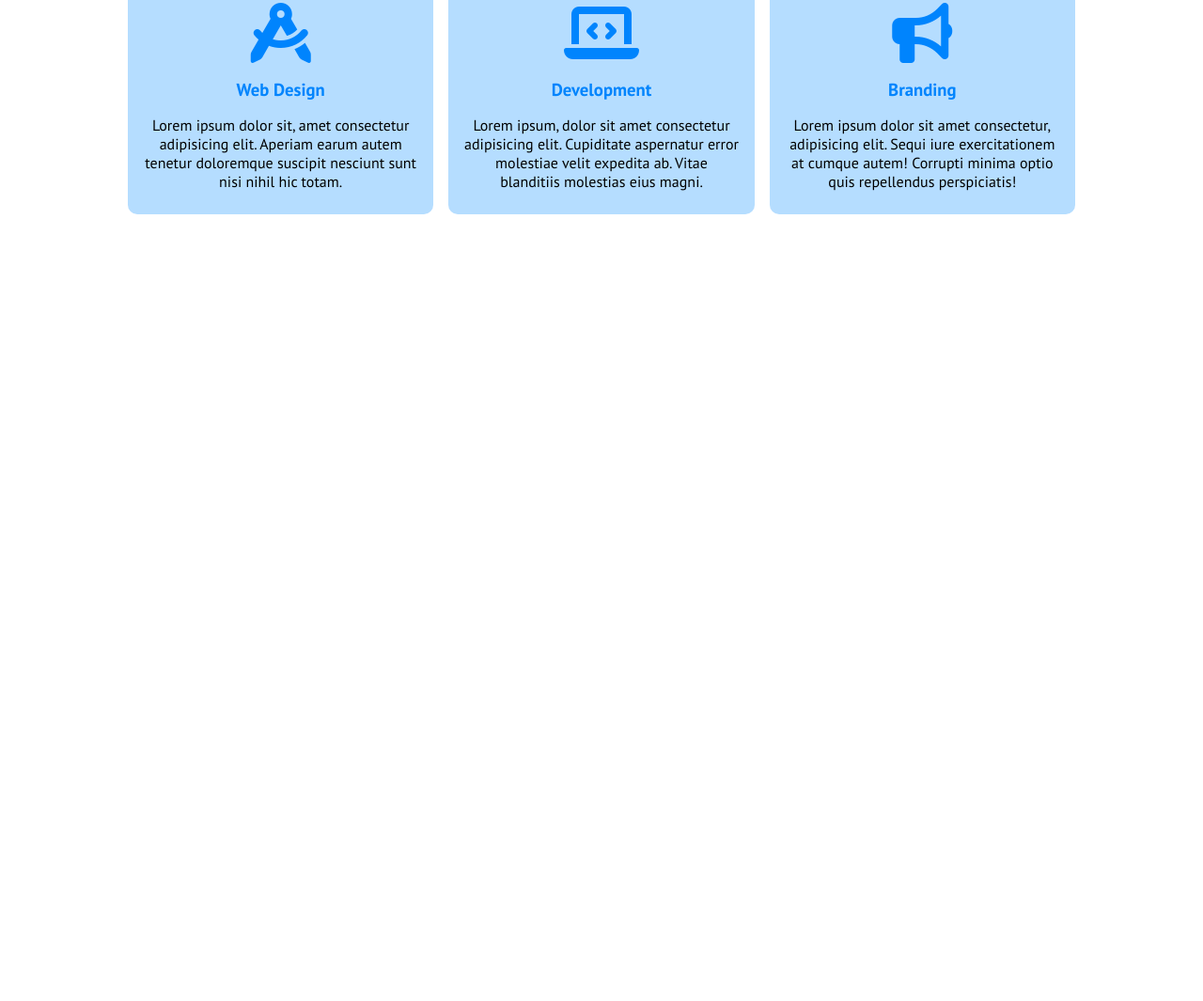
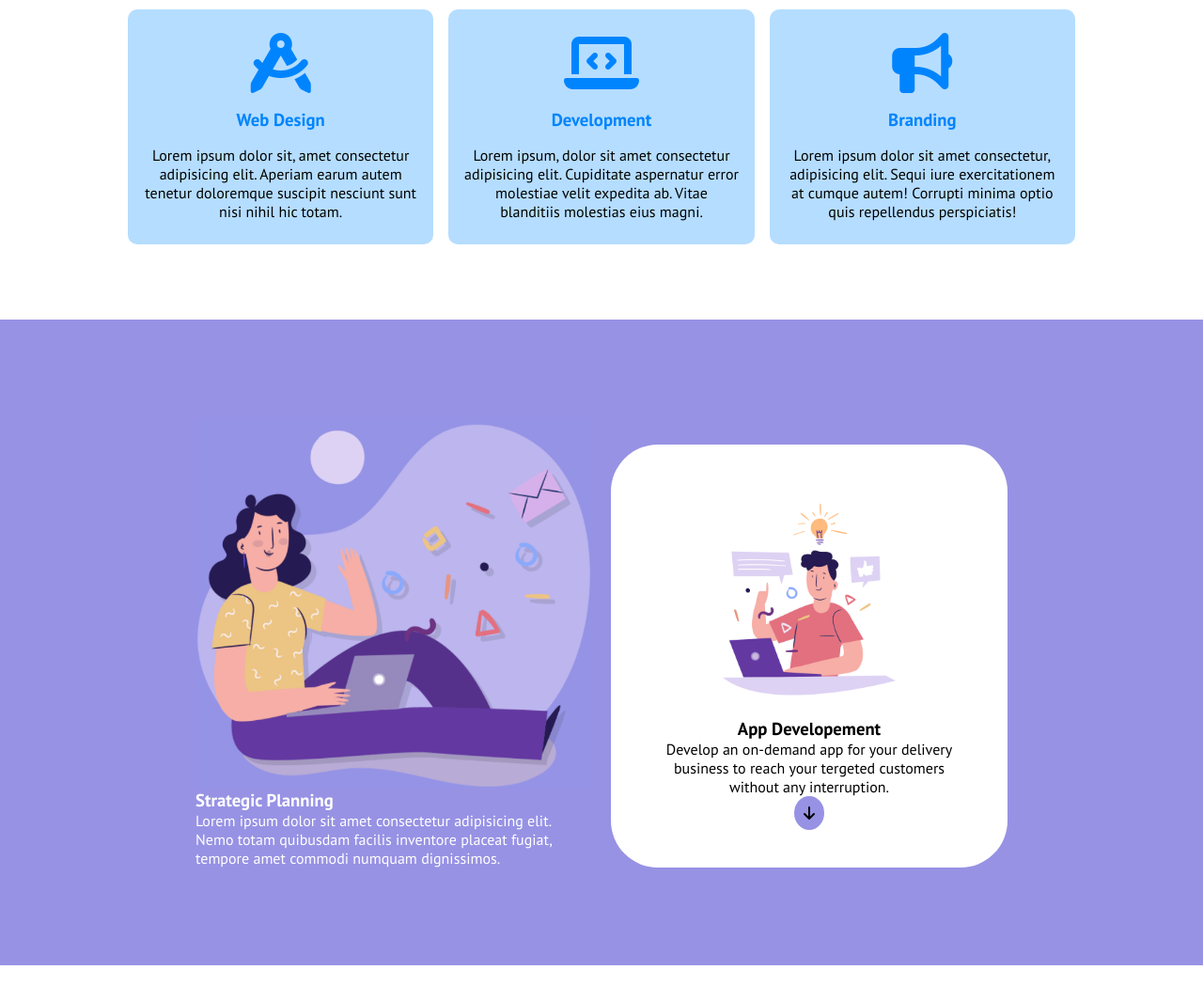
Before and after one commit to lorenzocutrera/htmlcss-responsive-layout, a plain HTML site: page index.html in a window 1280 px wide. Shown: the part 399-1464 px from the top of the page at 94% size. Before the commit the page ends 995 px from the top, so only its background shows below. Drawn offline with Linux system fonts and the light colour scheme.

Commit message:
add second section

```diff
--- a/index.html
+++ b/index.html
@@ -50,8 +50,9 @@
                     <div class="col-8 col-info">
                         <div class="info">
                             <h3>Get a demo application</h3>
-                            <p>Lorem ipsum dolor sit amet, consectetur adipisicing elit. Quibusdam, accusantium tenetur? Perspiciatis sapiente adipisci minus doloribus quasi incidunt illum eius.</p>
-                            <a class="apple" href="#"><i class="fa-brands fa-apple"></i> A p p  S t o r e</a>
+                            <p>Lorem ipsum dolor sit amet, consectetur adipisicing elit. Quibusdam, accusantium tenetur?
+                                Perspiciatis sapiente adipisci minus doloribus quasi incidunt illum eius.</p>
+                            <a class="apple" href="#"><i class="fa-brands fa-apple"></i> App Store</a>
                         </div>
                         <div class="img">
                             <img src="./style/img/phone.png" alt="">
@@ -61,30 +62,59 @@
                     <div class="col-4 service">
                         <i class="fa-solid fa-file-code"></i>
                         <h3>Clean Code</h3>
-                        <p>Lorem ipsum dolor sit amet consectetur adipisicing elit. Ut voluptatum excepturi eveniet non quasi magni explicabo expedita maiores vel vitae?</p>
+                        <p>Lorem ipsum dolor sit amet consectetur adipisicing elit. Ut voluptatum excepturi eveniet non
+                            quasi magni explicabo expedita maiores vel vitae?</p>
                     </div>
                     <div class="col-4 service">
                         <i class="fa-solid fa-compass-drafting"></i>
                         <h3>Web Design</h3>
-                        <p>Lorem ipsum dolor sit, amet consectetur adipisicing elit. Aperiam earum autem tenetur doloremque suscipit nesciunt sunt nisi nihil hic totam.</p>
+                        <p>Lorem ipsum dolor sit, amet consectetur adipisicing elit. Aperiam earum autem tenetur
+                            doloremque suscipit nesciunt sunt nisi nihil hic totam.</p>
                     </div>
                     <div class="col-4 service">
                         <i class="fa-solid fa-laptop-code"></i>
                         <h3>Development</h3>
-                        <p>Lorem ipsum, dolor sit amet consectetur adipisicing elit. Cupiditate aspernatur error molestiae velit expedita ab. Vitae blanditiis molestias eius magni.</p>
+                        <p>Lorem ipsum, dolor sit amet consectetur adipisicing elit. Cupiditate aspernatur error
+                            molestiae velit expedita ab. Vitae blanditiis molestias eius magni.</p>
                     </div>
                     <div class="col-4 service">
                         <i class="fa-solid fa-bullhorn"></i>
                         <h3>Branding</h3>
-                        <p>Lorem ipsum dolor sit amet consectetur, adipisicing elit. Sequi iure exercitationem at cumque autem! Corrupti minima optio quis repellendus perspiciatis!</p>
+                        <p>Lorem ipsum dolor sit amet consectetur, adipisicing elit. Sequi iure exercitationem at cumque
+                            autem! Corrupti minima optio quis repellendus perspiciatis!</p>
                     </div>
                 </div>
             </div>
 
         </section>
 
-        <section></section>
-        <section></section>
+        <section class="violetuno">
+            <div class="container">
+                <div class="row">
+                    <div class="strategic">
+                        <img src="./style/img/planning1.png" alt="">
+                        <h3>Strategic Planning</h3>
+                        <p>Lorem ipsum dolor sit amet consectetur adipisicing elit. Nemo totam quibusdam facilis
+                            inventore placeat fugiat, tempore amet commodi numquam dignissimos.</p>
+                    </div>
+                    <div class="develop-card">
+                        <div class="develop">
+                            <img src="./style/img/planning2.png" alt="">
+                            <h3>App Developement</h3>
+                            <p>Develop an on-demand app for your delivery business to reach your tergeted customers
+                                without any interruption.
+                            </p>
+                            <i class="fa-solid fa-arrow-down"></i>
+                        </div>
+                    </div>
+                </div>
+            </div>
+
+        </section>
+
+        <section class="white">
+            <div class="container"></div>
+        </section>
         <section></section>
         <section></section>
         <section></section>
--- a/style/style.css
+++ b/style/style.css
@@ -31,8 +31,11 @@ body{
 }
 
 section{
-    padding: 2rem 0
-    ;
+    padding: 4rem 0;
+}
+
+.violetuno{
+    background-color: var(--rsp-primary);
 }
 
 /* header */
@@ -97,9 +100,8 @@ nav a {
     width: 50%;
     height: 100%;
 }
-h3{
 
-}
+
 .apple{
     text-decoration: none;
     color: white;
@@ -147,3 +149,62 @@ h3{
     }
 
 }
+
+/* section due */
+
+.strategic {
+    width: 50%;
+    padding: 40px 10px 40px 80px;
+    display: flex;
+    flex-direction: column;
+    justify-content: space-between;
+    color: white;
+}
+.strategic img{
+    width: 100%;
+}
+
+.develop-card{
+    width: 50%;
+    padding: 40px 80px 40px 10px;
+
+    display: flex;
+    align-items: flex-end;
+}
+.develop{
+    padding: 40px;
+    min-height: 300px;
+    display: flex;
+    flex-direction: column;
+    align-items: center;
+    text-align: center;
+    background-color: white;
+    border-radius: 50px;
+}
+.develop img{
+    width: 250px;
+    padding: 20px;
+}
+
+.fa-arrow-down{
+    background-color: var(--rsp-primary);
+    padding: 10px;
+    border-radius: 50%;
+}
+
+@media screen and (max-width: 768px) {
+    .col-info .img {
+        align-self: flex-start;
+    }
+    .violetuno .row {
+        flex-direction: column;
+    }
+    .strategic {
+        width: 100%;
+        padding: 40px 0px;
+    }
+    .develop-card {
+        width: 100%;
+    padding: 40px 0px;
+    }
+}
```
